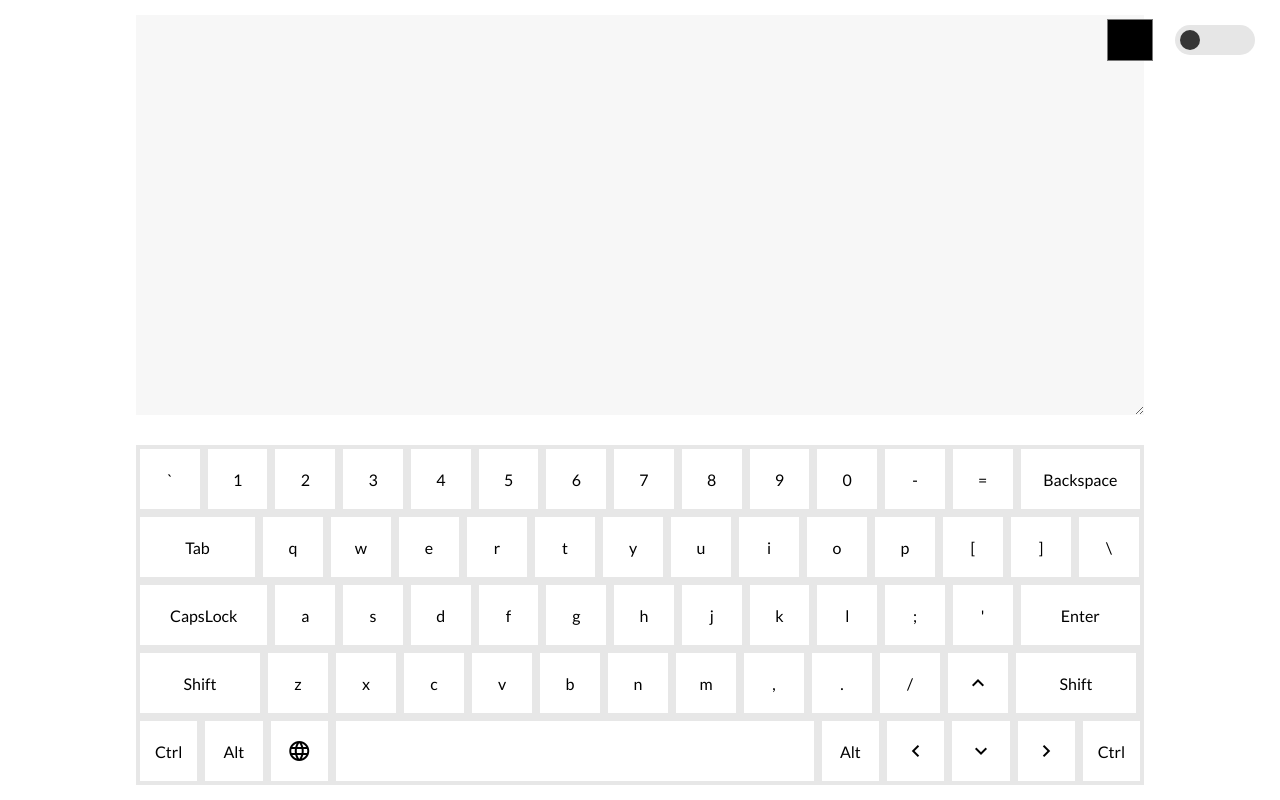
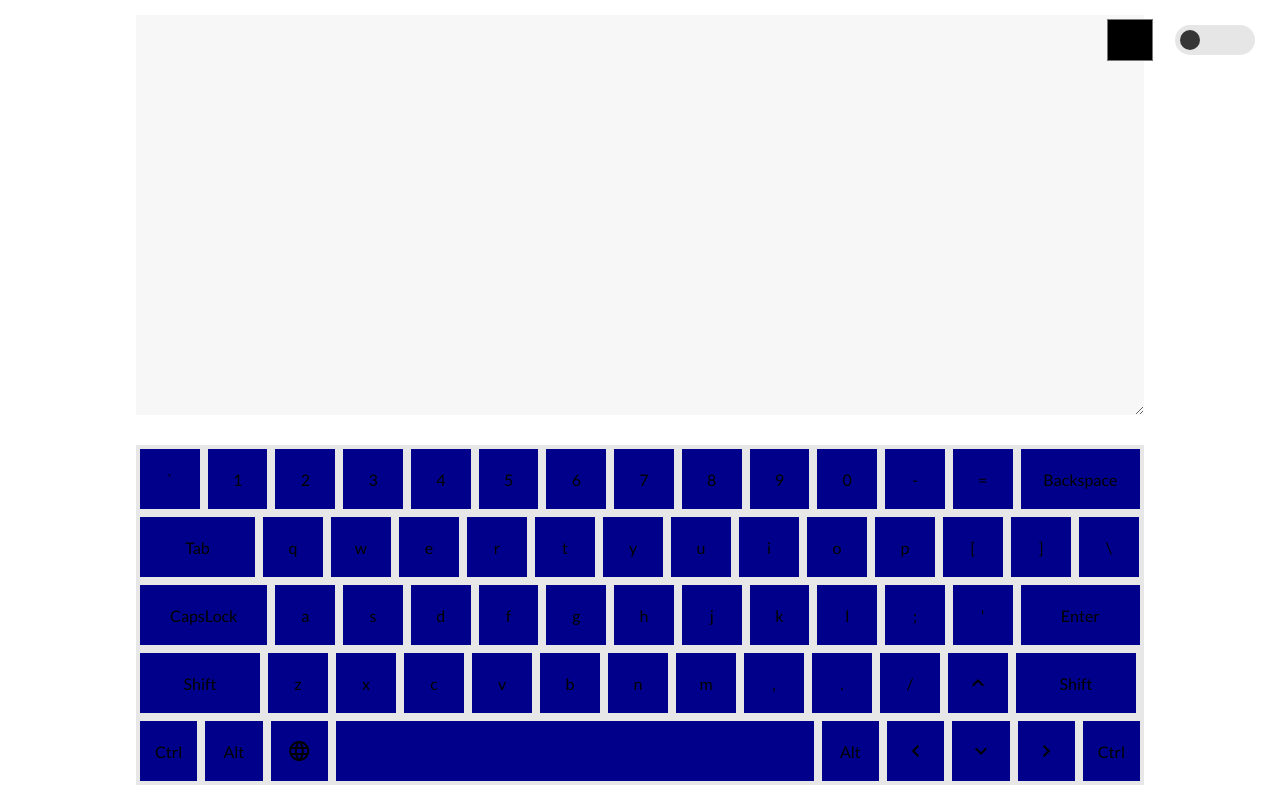
Before and after one commit to damiranur/virtual-keyboard, a plain HTML site: page index.html in a window 1280 px wide. Drawn offline with Linux system fonts and the light colour scheme.

Commit message:
modified <branch> files on Wed May 11 18:31:50 +03 2022

```diff
--- a/style.css
+++ b/style.css
@@ -35,7 +35,7 @@ body {
 .keys {
   width: 60px;
   height: 60px;
-  background-color: #fff;
+  background-color: darkblue;
   display: flex;
   justify-content: center;
   align-items: center;
```
